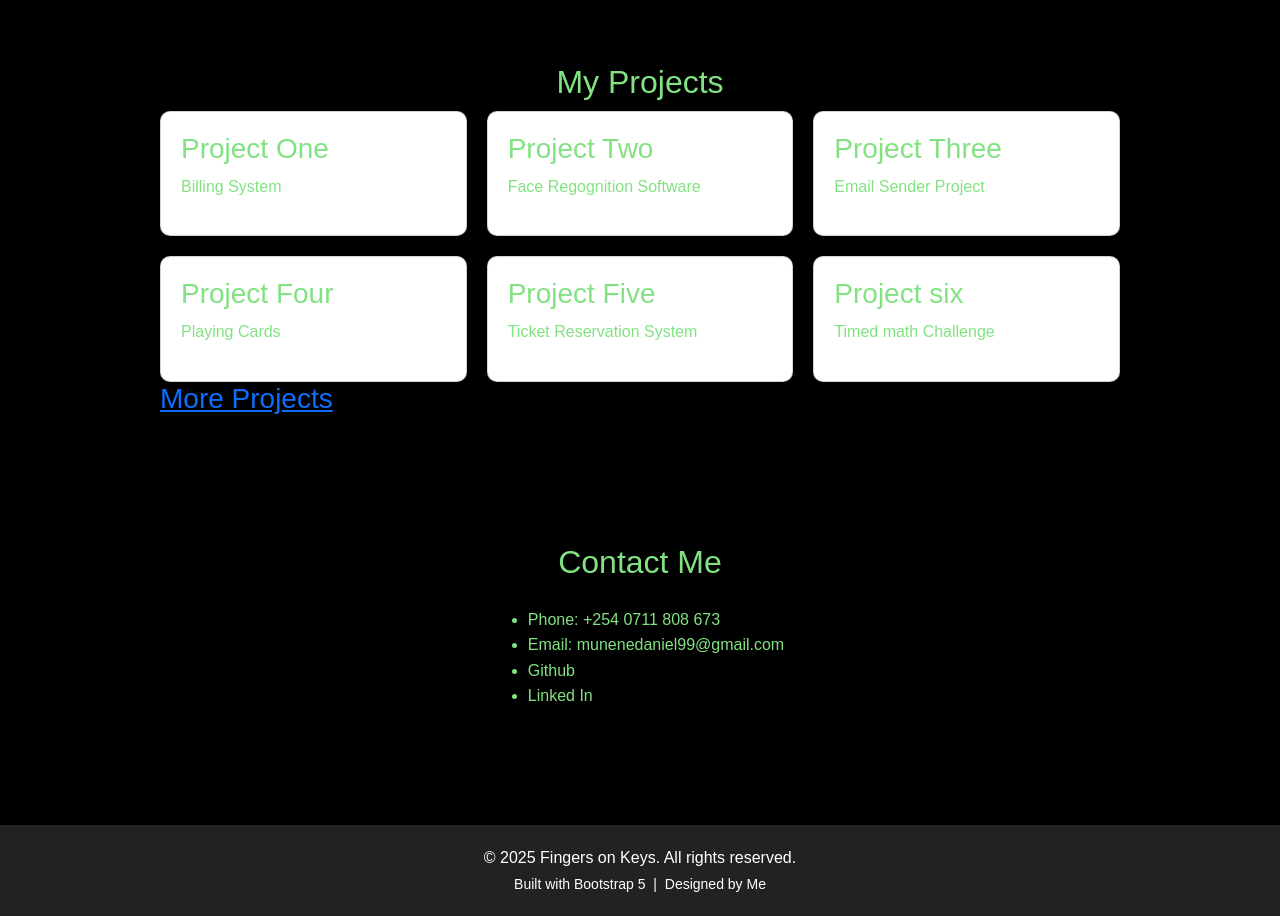
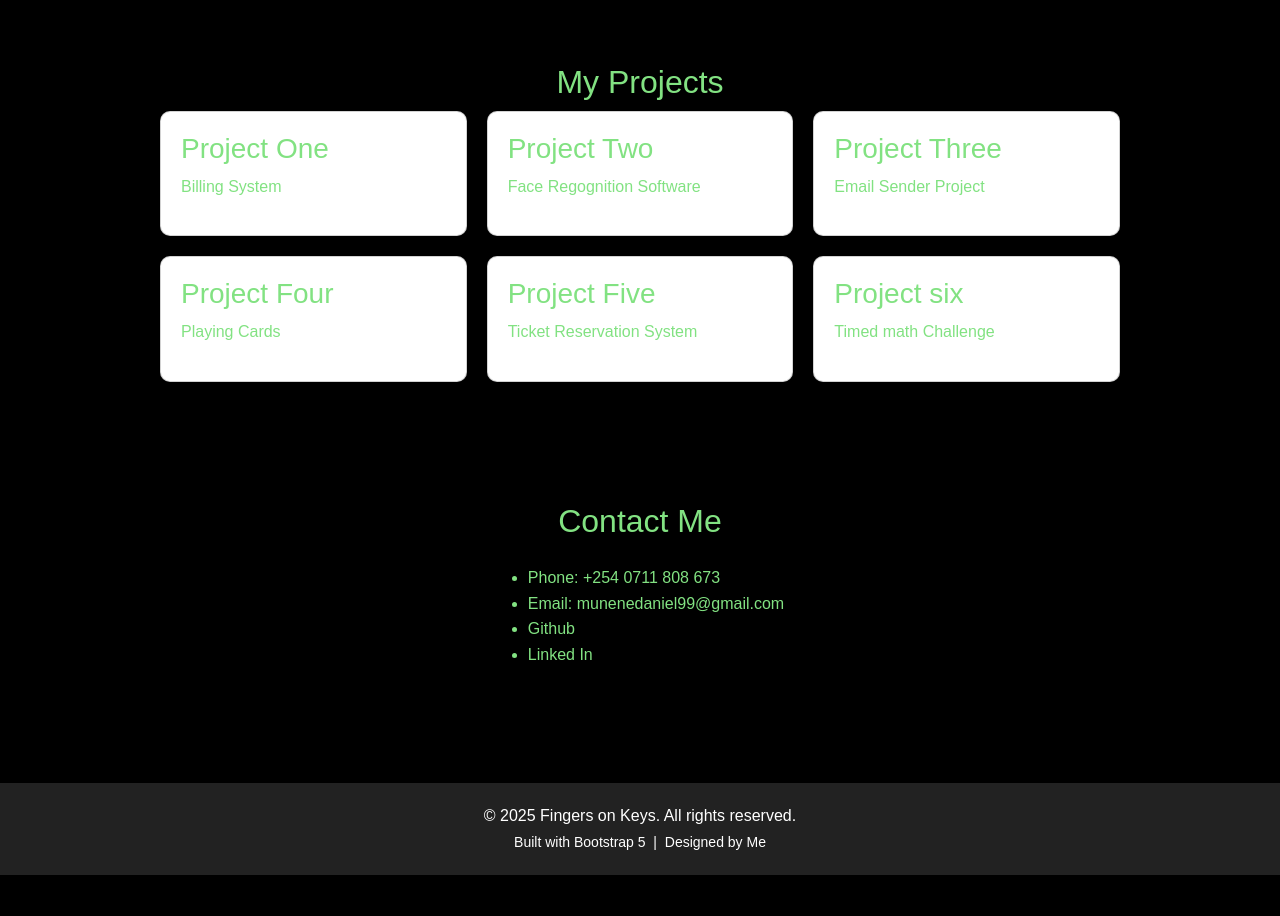
Before and after one commit to DannyMunene/dannymunene.github.io, a plain HTML site: page index.html in a window 1280 px wide. Shown: the part 2231-3147 px from the top of the page. After the commit the page ends 3106 px from the top, so only its background shows below. Drawn offline with nearby package versions, Linux system fonts and the light colour scheme.

Commit message:
Update index.html

```diff
--- a/index.html
+++ b/index.html
@@ -171,7 +171,7 @@ crossorigin="anonymous"></script>
             </div>
 
         </div>
-        <h3><a href="https://github.com/DannyMunene">More Projects</a></h3>
+
     </section>
 
     <section id="contact" class="contact">
```
